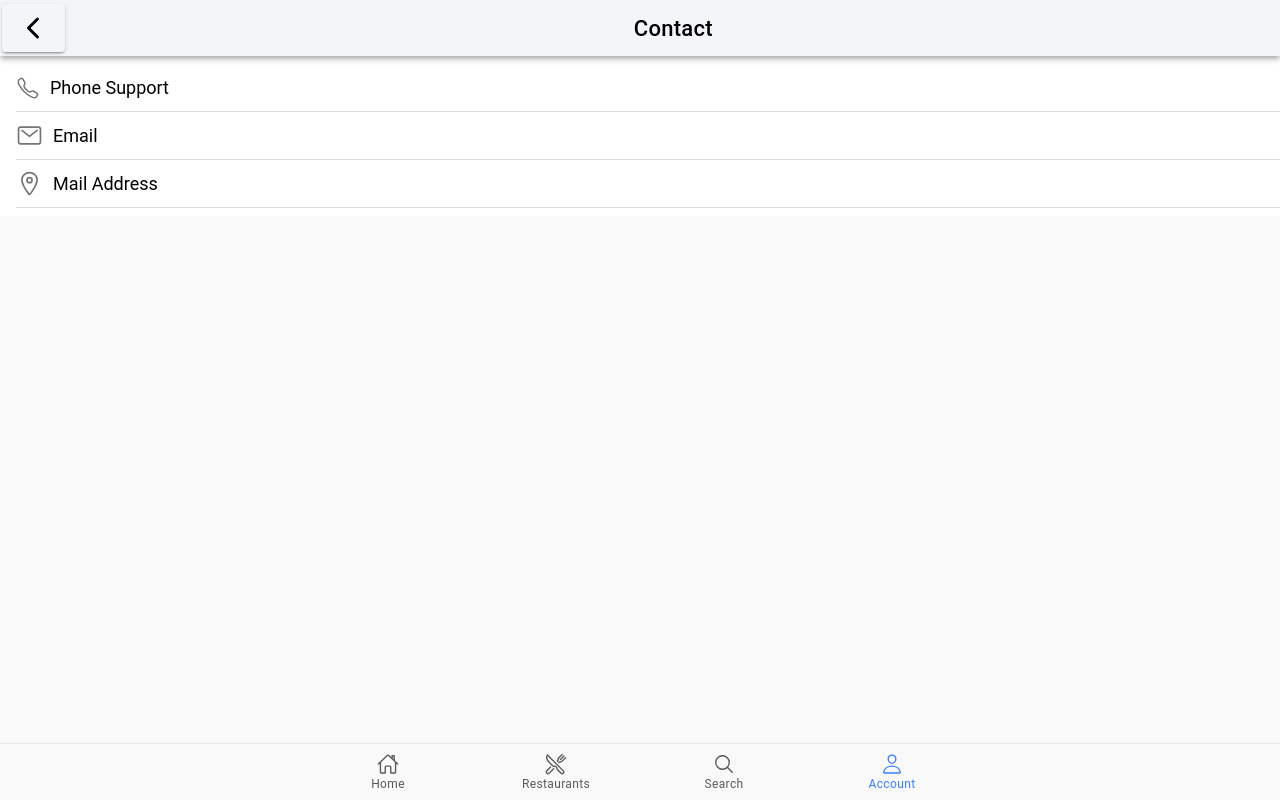
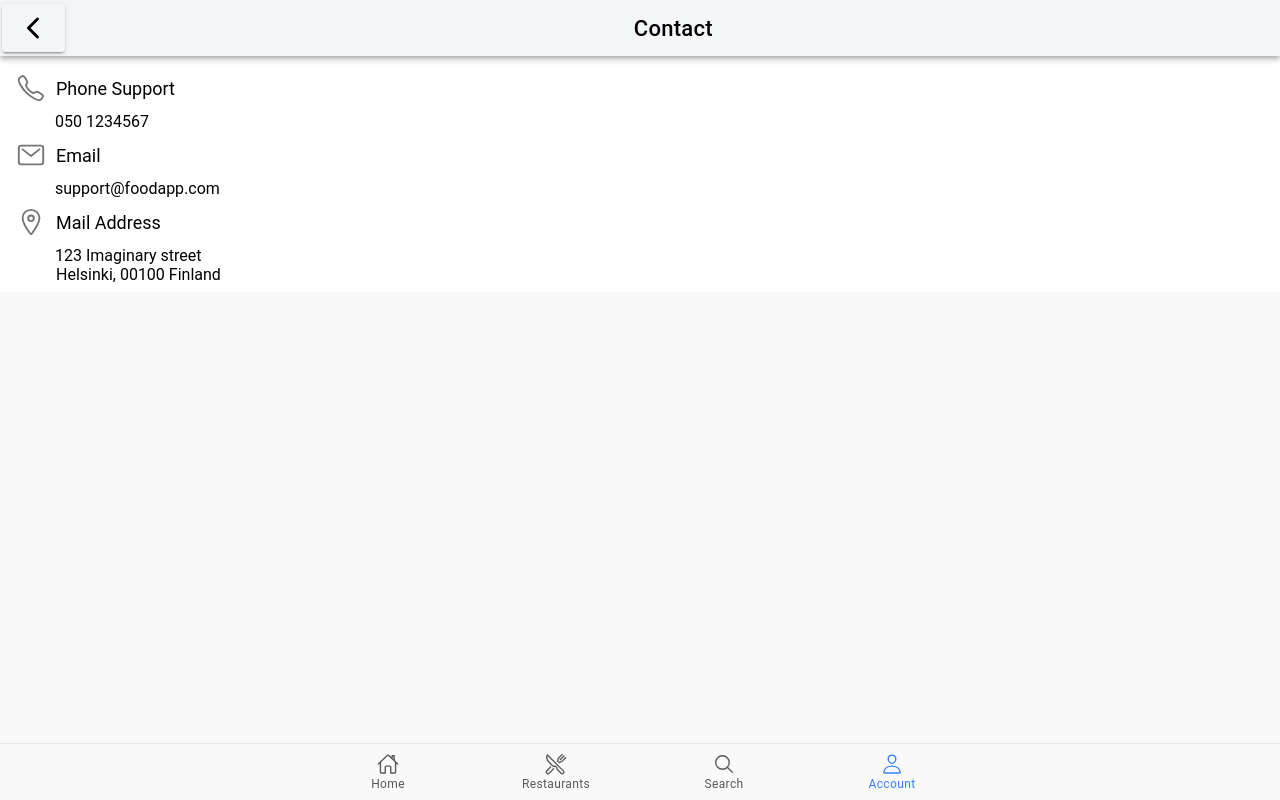
Before and after one commit to ToniGrondahl/FoodApp, a React (Vite) app: page /account/contact in a window 1280 px wide. Built offline with nearby package versions, Linux system fonts and the light colour scheme.

Commit message:
small changes

```diff
--- a/src/pages/Account/About.css
+++ b/src/pages/Account/About.css
@@ -7,4 +7,9 @@
     padding-top: 20px;
     padding-left: 20px;
     padding-right: 20px;
+    padding-bottom: 20px;
 }
+
+.content {
+    background-color: white;
+}
--- a/src/pages/Account/About.tsx
+++ b/src/pages/Account/About.tsx
@@ -22,7 +22,7 @@ const About: React.FC = () => {
                     <IonTitle className='about'>About</IonTitle>
                 </IonToolbar>
             </IonHeader>
-            <IonContent>
+            <IonContent className='content'>
                 <IonList className='yapping'>Our restaurant app is designed to find restaurants and place orders in them.
                     It was founded and created by four friends who wanted to make finding restaurants and ordering from them more convenient.
                 </IonList>
--- a/src/pages/Account/Contact.css
+++ b/src/pages/Account/Contact.css
@@ -3,9 +3,9 @@
     text-align: center;
 }
 
-
 .phone-icon {
     padding-right: 10px;
+    font-size: 30px;
 }
 
 .phone {
@@ -14,6 +14,7 @@
 
 .email-icon {
     padding-right: 10px;
+    font-size: 30px;
 }
 
 .email {
@@ -22,8 +23,25 @@
 
 .mail-icon {
     padding-right: 10px;
+    font-size: 30px;
 }
 
 .mail {
     font-size: large;
 }
+
+.street {
+    padding-left: 55px;
+}
+
+.city {
+    padding-left: 56px;
+}
+
+.number {
+    padding-left: 55px;
+}
+
+.email-address {
+    padding-left: 55px;
+}
--- a/src/pages/Account/Contact.tsx
+++ b/src/pages/Account/Contact.tsx
@@ -1,5 +1,5 @@
-import { IonButton, IonBackButton, IonContent, IonHeader, IonItem, IonList, IonPage, IonTitle, IonToolbar, IonIcon, IonLabel } from '@ionic/react';
-import { callOutline, locationOutline, mailOutline, chevronBackOutline } from 'ionicons/icons';
+import { IonButton, IonBackButton, IonContent, IonHeader, IonItem, IonList, IonPage, IonTitle, IonToolbar, IonIcon, IonLabel, IonText } from '@ionic/react';
+import { callOutline, locationOutline, mailOutline, chevronBackOutline, } from 'ionicons/icons';
 import './Contact.css';
 
 const Contact: React.FC = () => {
@@ -14,15 +14,14 @@ const Contact: React.FC = () => {
                 </IonToolbar>
             </IonHeader>
             <IonContent fullscreen>
-                <IonHeader collapse="condense">
-                    <IonToolbar>
-                        <IonTitle size="large">Contact</IonTitle>
-                    </IonToolbar>
-                </IonHeader>
                 <IonList>
-                    <IonItem className="phone"> <IonIcon className="phone-icon" aria-hidden="true" icon={callOutline} /> Phone Support </IonItem>
-                    <IonItem className='email'> <IonIcon className="email-icon" aria-hidden="true" icon={mailOutline} />  Email </IonItem>
-                    <IonItem className='mail'> <IonIcon className="mail-icon" aria-hidden="true" icon={locationOutline} /> Mail Address </IonItem>
+                    <IonItem className="phone" lines='none'> <IonIcon className="phone-icon" aria-hidden="true" icon={callOutline} /> Phone Support </IonItem>
+                    <IonText className='number'>050 1234567</IonText>
+                    <IonItem className='email' lines='none'> <IonIcon className="email-icon" aria-hidden="true" icon={mailOutline} />  Email </IonItem>
+                    <IonText className='email-address'>support@foodapp.com</IonText>
+                    <IonItem className='mail' lines='none'> <IonIcon className="mail-icon" aria-hidden="true" icon={locationOutline} /> Mail Address </IonItem>
+                    <IonText className='street'>123 Imaginary street</IonText>
+                    <div><IonText className='city'>Helsinki, 00100 Finland</IonText></div>
                 </IonList>
             </IonContent>
         </IonPage>
```
